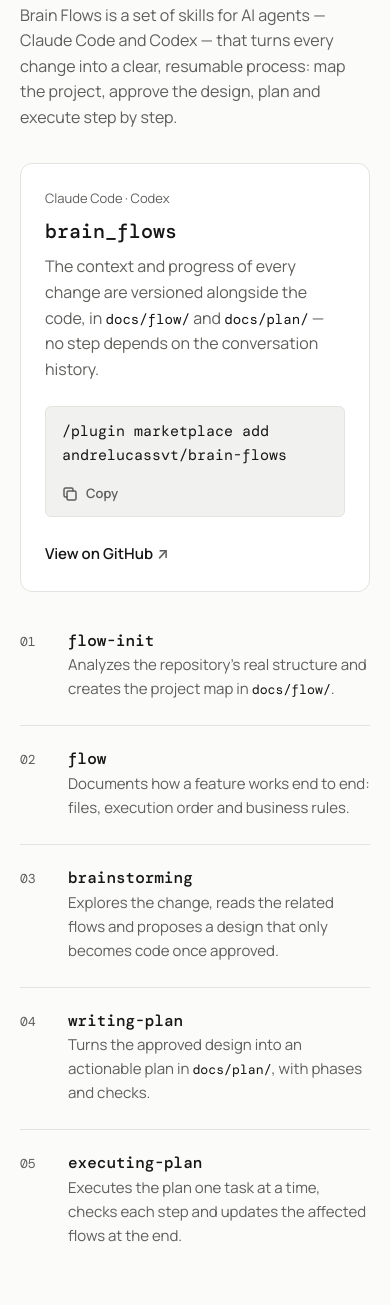
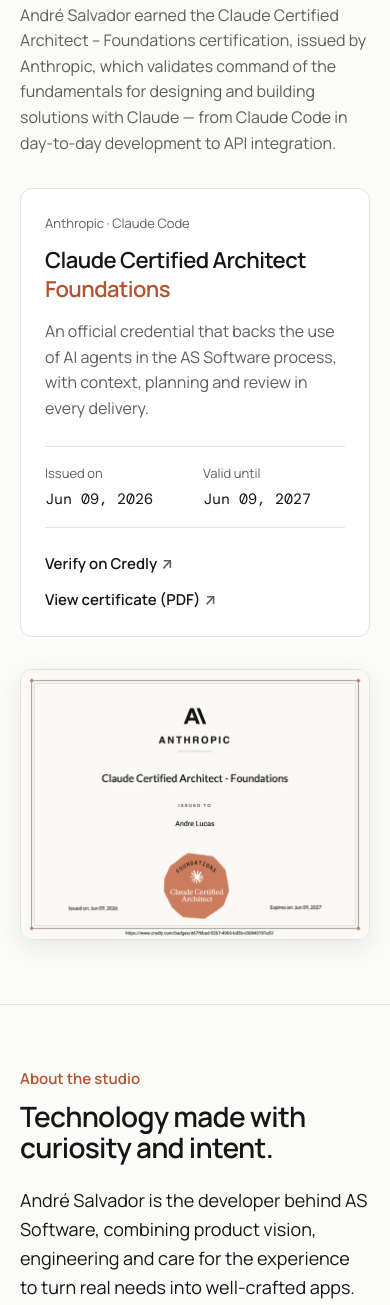
Before and after one commit to andrelucassvt/portifolio-as, a plain HTML site: page index.html in a window 390 px wide. Shown: the part 4057-5362 px from the top of the page. Drawn offline with nearby package versions, Linux system fonts and the light colour scheme.

Commit message:
feat: replace Brain Flows section with Certification section
- Removed the Brain Flows CSS and JavaScript functionality.
- Added new Certification CSS for the Claude Certified Architect section.
- Updated the portfolio layout to include the Certification section.
- Introduced a new PDF document for the certification and a corresponding image.
- Updated localization files to include new certification-related strings.
- Modified the main HTML structure to reflect the changes in the navigation and content sections.

```diff
--- a/assets/css/components/_brain-flows.css
+++ /dev/null
@@ -1,181 +0,0 @@
-/* ==========================================================================
-   COMPONENT / Brain Flows — seção do workflow open source para agentes de IA
-   ========================================================================== */
-
-.brain-section {
-  border-bottom: var(--border-hairline) solid var(--color-border);
-}
-
-.brain-layout {
-  display: grid;
-  grid-template-columns: minmax(18rem, 0.95fr) minmax(0, 1.05fr);
-  align-items: start;
-  gap: clamp(2.5rem, 5vw, 4rem);
-}
-
-/* Destaque do repositório */
-.brain-highlight {
-  padding: var(--space-500);
-  border: var(--border-hairline) solid var(--color-border);
-  border-radius: var(--radius-md);
-  background: var(--color-bg-soft);
-  transition: border-color var(--transition-fast);
-}
-
-.brain-highlight:hover { border-color: var(--color-border-strong); }
-
-.brain-highlight__top {
-  margin-bottom: var(--space-200);
-  font-size: var(--fs-200);
-  color: var(--color-text-muted);
-}
-
-.brain-highlight h3 {
-  font-family: var(--font-mono);
-  font-size: clamp(1.25rem, 2vw, 1.5rem);
-  font-weight: var(--fw-medium);
-  letter-spacing: 0;
-}
-
-.brain-highlight > p:not(.brain-highlight__top) {
-  margin-top: var(--space-200);
-  line-height: var(--lh-normal);
-  color: var(--color-text-muted);
-}
-
-.brain-highlight p code,
-.skill-item p code {
-  font-family: var(--font-mono);
-  font-size: 0.88em;
-  color: var(--color-text);
-}
-
-.brain-command {
-  display: flex;
-  align-items: center;
-  justify-content: space-between;
-  gap: var(--space-300);
-  margin-block: var(--space-400);
-  padding: var(--space-200) var(--space-300);
-  border: var(--border-hairline) solid var(--color-border);
-  border-radius: var(--radius-sm);
-  background: var(--color-surface);
-}
-
-.brain-command code {
-  min-width: 0;
-  max-width: 100%;
-  overflow: hidden;
-  font-family: var(--font-mono);
-  font-size: var(--fs-300);
-  text-overflow: ellipsis;
-  white-space: nowrap;
-}
-
-.brain-command__copy {
-  display: none;
-  flex-shrink: 0;
-  align-items: center;
-  gap: var(--space-100);
-  font-size: var(--fs-200);
-  font-weight: var(--fw-semibold);
-  color: var(--color-text-muted);
-  transition: color var(--transition-fast);
-}
-
-.js .brain-command__copy {
-  display: inline-flex;
-}
-
-.brain-command__copy:hover {
-  color: var(--color-text);
-}
-
-.brain-command__copy.is-copied {
-  color: var(--color-success);
-}
-
-.brain-command__copy svg {
-  width: 1rem;
-  fill: none;
-  stroke: currentColor;
-  stroke-linecap: round;
-  stroke-linejoin: round;
-  stroke-width: 1.5;
-}
-
-.brain-highlight > a {
-  display: inline-flex;
-  gap: var(--space-050);
-  font-size: var(--fs-300);
-  font-weight: var(--fw-semibold);
-  transition: color var(--transition-fast);
-}
-
-.brain-highlight > a:hover { color: var(--color-primary); }
-.brain-highlight > a span { color: var(--color-text-muted); }
-
-/* Lista de skills */
-.skill-list {
-  display: grid;
-}
-
-.skill-item {
-  display: grid;
-  grid-template-columns: 2rem minmax(0, 1fr);
-  gap: var(--space-300);
-  padding-block: var(--space-400);
-  border-top: var(--border-hairline) solid var(--color-border);
-}
-
-.skill-item:first-child {
-  padding-top: 0;
-  border-top: 0;
-}
-
-.skill-item__index {
-  font-family: var(--font-mono);
-  font-size: var(--fs-200);
-  line-height: 1.6;
-  color: var(--color-text-muted);
-}
-
-.skill-item h3 {
-  font-family: var(--font-mono);
-  font-size: var(--fs-400);
-  font-weight: var(--fw-medium);
-  letter-spacing: 0;
-}
-
-.skill-item p {
-  margin-top: var(--space-050);
-  font-size: var(--fs-300);
-  line-height: var(--lh-normal);
-  color: var(--color-text-muted);
-}
-
-@media (max-width: 1024px) {
-  .brain-layout {
-    grid-template-columns: minmax(0, 1fr);
-  }
-}
-
-@media (max-width: 540px) {
-  .brain-highlight {
-    padding: var(--space-400);
-  }
-
-  .brain-command {
-    align-items: flex-start;
-    flex-direction: column;
-  }
-
-  /* Em telas estreitas o comando quebra em várias linhas em vez de ser
-     cortado com reticências. */
-  .brain-command code {
-    overflow: visible;
-    overflow-wrap: anywhere;
-    text-overflow: clip;
-    white-space: normal;
-  }
-}
--- /dev/null
+++ b/assets/css/components/_certification.css
@@ -0,0 +1,127 @@
+/* ==========================================================================
+   COMPONENT / Certification — seção da certificação Claude (Anthropic)
+   ========================================================================== */
+
+.cert-section {
+  border-bottom: var(--border-hairline) solid var(--color-border);
+}
+
+.cert-layout {
+  display: grid;
+  grid-template-columns: minmax(18rem, 0.95fr) minmax(0, 1.05fr);
+  align-items: center;
+  gap: var(--space-700);
+}
+
+/* Card com os dados da credencial */
+.cert-card {
+  padding: var(--space-500);
+  border: var(--border-hairline) solid var(--color-border);
+  border-radius: var(--radius-md);
+  background: var(--color-bg-soft);
+  transition: border-color var(--transition-fast);
+}
+
+.cert-card:hover { border-color: var(--color-border-strong); }
+
+.cert-card__top {
+  margin-bottom: var(--space-200);
+  font-size: var(--fs-200);
+  color: var(--color-text-muted);
+}
+
+.cert-card h3 {
+  font-size: var(--fs-650);
+  font-weight: var(--fw-semibold);
+  line-height: var(--lh-snug);
+}
+
+.cert-card h3 span {
+  display: block;
+  color: var(--color-primary);
+}
+
+.cert-card__desc {
+  margin-top: var(--space-300);
+  line-height: var(--lh-normal);
+  color: var(--color-text-muted);
+}
+
+.cert-card__facts {
+  display: grid;
+  grid-template-columns: repeat(2, minmax(0, 1fr));
+  gap: var(--space-300);
+  margin-block: var(--space-400);
+  padding-block: var(--space-300);
+  border-block: var(--border-hairline) solid var(--color-border);
+}
+
+.cert-card__facts dt {
+  font-size: var(--fs-200);
+  color: var(--color-text-muted);
+}
+
+.cert-card__facts dd {
+  margin-top: var(--space-050);
+  font-family: var(--font-mono);
+  font-size: var(--fs-300);
+}
+
+.cert-card__links {
+  display: flex;
+  flex-wrap: wrap;
+  gap: var(--space-200) var(--space-400);
+}
+
+.cert-card__links a {
+  display: inline-flex;
+  gap: var(--space-050);
+  font-size: var(--fs-300);
+  font-weight: var(--fw-semibold);
+  transition: color var(--transition-fast);
+}
+
+.cert-card__links a:hover { color: var(--color-primary); }
+.cert-card__links a span { color: var(--color-text-muted); }
+
+/* Miniatura do certificado */
+.cert-preview a {
+  display: block;
+  overflow: hidden;
+  border: var(--border-hairline) solid var(--color-border);
+  border-radius: var(--radius-md);
+  box-shadow: var(--shadow-md);
+  transition: box-shadow var(--transition-base), transform var(--transition-base);
+}
+
+.cert-preview a:hover {
+  box-shadow: var(--shadow-lg);
+  transform: translateY(calc(var(--space-050) * -1));
+}
+
+.cert-preview img {
+  display: block;
+  width: 100%;
+  height: auto;
+}
+
+@media (prefers-reduced-motion: reduce) {
+  .cert-preview a:hover { transform: none; }
+}
+
+@media (max-width: 1024px) {
+  .cert-layout {
+    grid-template-columns: minmax(0, 1fr);
+    gap: var(--space-500);
+  }
+}
+
+@media (max-width: 540px) {
+  .cert-card {
+    padding: var(--space-400);
+  }
+
+  .cert-card h3 {
+    font-size: var(--fs-600);
+  }
+}
--- a/assets/css/components/_portfolio.css
+++ b/assets/css/components/_portfolio.css
@@ -61,7 +61,7 @@
   color: var(--color-text-muted);
 }
 
-/* Cabeçalho de coleção (apps, brain flows, apps.html) */
+/* Cabeçalho de coleção (apps, certificação, apps.html) */
 .collection-heading {
   display: grid;
   grid-template-columns: minmax(0, 1fr) minmax(18rem, 0.8fr);
--- a/assets/js/locales.js
+++ b/assets/js/locales.js
@@ -24,6 +24,7 @@ window.LOCALES = {
     "nav.allApps": "Todos os apps",
     "nav.about": "Sobre",
     "nav.contact": "Contato",
+    "nav.certification": "Certificação",
     "header.contact": "Vamos conversar",
 
     "hero.eyebrow": "Aplicativos & tecnologia",
@@ -78,19 +79,19 @@ window.LOCALES = {
     "plugins.video.desc": "Timeline nativa e contínua para vídeos e imagens, com preview em uma única textura Flutter, edição não destrutiva, áudio, transições e exportação MP4.",
     "plugins.verify.desc": "Verificação local de compras e assinaturas com as APIs oficiais da App Store e do Google Play, sem exigir um servidor próprio para a validação.",
 
-    "brain.eyebrow": "Open Source no GitHub",
-    "brain.title": "Um workflow para agentes que <em>documentam antes de codar.</em>",
-    "brain.intro": "Brain Flows é um conjunto de skills para agentes de IA — Claude Code e Codex — que transforma cada mudança em um processo claro e retomável: mapear o projeto, aprovar o design, planejar e executar passo a passo.",
-    "brain.highlight": "O contexto e o progresso de cada mudança ficam versionados junto com o código, em <code>docs/flow/</code> e <code>docs/plan/</code> — nenhuma etapa depende do histórico da conversa.",
-    "brain.copyAria": "Copiar comando de instalação",
-    "brain.copy": "Copiar",
-    "brain.github": "Ver no GitHub",
-    "brain.githubAria": "Abrir Brain Flows no GitHub",
-    "brain.skill1": "Analisa a estrutura real do repositório e cria o mapa do projeto em <code>docs/flow/</code>.",
-    "brain.skill2": "Documenta como uma feature funciona de ponta a ponta: arquivos, ordem de execução e regras de negócio.",
-    "brain.skill3": "Explora a mudança, lê os flows relacionados e propõe um design que só vira código após aprovação.",
-    "brain.skill4": "Transforma o design aprovado em um plano acionável em <code>docs/plan/</code>, com fases e verificações.",
-    "brain.skill5": "Executa o plano uma tarefa por vez, verifica cada etapa e atualiza os flows afetados ao final.",
+    "cert.eyebrow": "Certificação Anthropic",
+    "cert.title": "Certificado oficialmente em <em>arquitetura com Claude.</em>",
+    "cert.intro": "André Salvador conquistou a certificação Claude Certified Architect – Foundations, emitida pela Anthropic, que comprova o domínio dos fundamentos para projetar e construir soluções com Claude — do Claude Code no dia a dia de desenvolvimento à integração com a API.",
+    "cert.desc": "Uma credencial oficial que respalda o uso de agentes de IA no processo da AS Software, com contexto, planejamento e revisão em cada entrega.",
+    "cert.issued": "Emitido em",
+    "cert.issuedDate": "09 jun 2026",
+    "cert.expires": "Válido até",
+    "cert.expiresDate": "09 jun 2027",
+    "cert.verify": "Verificar no Credly",
+    "cert.verifyAria": "Verificar a certificação no Credly",
+    "cert.pdf": "Ver certificado em PDF",
+    "cert.pdfAria": "Abrir o certificado em PDF",
+    "cert.imageAlt": "Certificado Claude Certified Architect – Foundations emitido pela Anthropic",
 
     "about.eyebrow": "Sobre o estúdio",
     "about.title": "Tecnologia feita com <em>curiosidade e intenção.</em>",
@@ -128,6 +129,7 @@ window.LOCALES = {
     "nav.allApps": "All apps",
     "nav.about": "About",
     "nav.contact": "Contact",
+    "nav.certification": "Certification",
     "header.contact": "Let's talk",
 
     "hero.eyebrow": "Apps & technology",
@@ -182,19 +184,19 @@ window.LOCALES = {
     "plugins.video.desc": "A native, continuous timeline for videos and images, with preview in a single Flutter texture, non-destructive editing, audio, transitions and MP4 export.",
     "plugins.verify.desc": "Local verification of purchases and subscriptions using the official App Store and Google Play APIs, with no need for your own server to validate them.",
 
-    "brain.eyebrow": "Open Source on GitHub",
-    "brain.title": "A workflow for agents that <em>document before coding.</em>",
-    "brain.intro": "Brain Flows is a set of skills for AI agents — Claude Code and Codex — that turns every change into a clear, resumable process: map the project, approve the design, plan and execute step by step.",
-    "brain.highlight": "The context and progress of every change are versioned alongside the code, in <code>docs/flow/</code> and <code>docs/plan/</code> — no step depends on the conversation history.",
-    "brain.copyAria": "Copy install command",
-    "brain.copy": "Copy",
-    "brain.github": "View on GitHub",
-    "brain.githubAria": "Open Brain Flows on GitHub",
-    "brain.skill1": "Analyzes the repository's real structure and creates the project map in <code>docs/flow/</code>.",
-    "brain.skill2": "Documents how a feature works end to end: files, execution order and business rules.",
-    "brain.skill3": "Explores the change, reads the related flows and proposes a design that only becomes code once approved.",
-    "brain.skill4": "Turns the approved design into an actionable plan in <code>docs/plan/</code>, with phases and checks.",
-    "brain.skill5": "Executes the plan one task at a time, checks each step and updates the affected flows at the end.",
+    "cert.eyebrow": "Anthropic Certification",
+    "cert.title": "Officially certified in <em>architecting with Claude.</em>",
+    "cert.intro": "André Salvador earned the Claude Certified Architect – Foundations certification, issued by Anthropic, which validates command of the fundamentals for designing and building solutions with Claude — from Claude Code in day-to-day development to API integration.",
+    "cert.desc": "An official credential that backs the use of AI agents in the AS Software process, with context, planning and review in every delivery.",
+    "cert.issued": "Issued on",
+    "cert.issuedDate": "Jun 09, 2026",
+    "cert.expires": "Valid until",
+    "cert.expiresDate": "Jun 09, 2027",
+    "cert.verify": "Verify on Credly",
+    "cert.verifyAria": "Verify the certification on Credly",
+    "cert.pdf": "View certificate (PDF)",
+    "cert.pdfAria": "Open the certificate as PDF",
+    "cert.imageAlt": "Claude Certified Architect – Foundations certificate issued by Anthropic",
 
     "about.eyebrow": "About the studio",
     "about.title": "Technology made with <em>curiosity and intent.</em>",
@@ -232,6 +234,7 @@ window.LOCALES = {
     "nav.allApps": "Todas las apps",
     "nav.about": "Acerca de",
     "nav.contact": "Contacto",
+    "nav.certification": "Certificación",
     "header.contact": "Hablemos",
 
     "hero.eyebrow": "Aplicaciones & tecnología",
@@ -286,19 +289,19 @@ window.LOCALES = {
     "plugins.video.desc": "Línea de tiempo nativa y continua para videos e imágenes, con vista previa en una única textura de Flutter, edición no destructiva, audio, transiciones y exportación a MP4.",
     "plugins.verify.desc": "Verificación local de compras y suscripciones con las APIs oficiales de la App Store y de Google Play, sin necesidad de un servidor propio para la validación.",
 
-    "brain.eyebrow": "Código abierto en GitHub",
-    "brain.title": "Un workflow para agentes que <em>documentan antes de programar.</em>",
-    "brain.intro": "Brain Flows es un conjunto de skills para agentes de IA — Claude Code y Codex — que convierte cada cambio en un proceso claro y reanudable: mapear el proyecto, aprobar el diseño, planificar y ejecutar paso a paso.",
-    "brain.highlight": "El contexto y el progreso de cada cambio quedan versionados junto con el código, en <code>docs/flow/</code> y <code>docs/plan/</code> — ninguna etapa depende del historial de la conversación.",
-    "brain.copyAria": "Copiar comando de instalación",
-    "brain.copy": "Copiar",
-    "brain.github": "Ver en GitHub",
-    "brain.githubAria": "Abrir Brain Flows en GitHub",
-    "brain.skill1": "Analiza la estructura real del repositorio y crea el mapa del proyecto en <code>docs/flow/</code>.",
-    "brain.skill2": "Documenta cómo funciona una feature de punta a punta: archivos, orden de ejecución y reglas de negocio.",
-    "brain.skill3": "Explora el cambio, lee los flows relacionados y propone un diseño que solo se convierte en código tras su aprobación.",
-    "brain.skill4": "Convierte el diseño aprobado en un plan accionable en <code>docs/plan/</code>, con fases y verificaciones.",
-    "brain.skill5": "Ejecuta el plan una tarea a la vez, verifica cada etapa y actualiza los flows afectados al final.",
+    "cert.eyebrow": "Certificación Anthropic",
+    "cert.title": "Certificado oficialmente en <em>arquitectura con Claude.</em>",
+    "cert.intro": "André Salvador obtuvo la certificación Claude Certified Architect – Foundations, emitida por Anthropic, que acredita el dominio de los fundamentos para diseñar y construir soluciones con Claude — desde Claude Code en el desarrollo diario hasta la integración con la API.",
+    "cert.desc": "Una credencial oficial que respalda el uso de agentes de IA en el proceso de AS Software, con contexto, planificación y revisión en cada entrega.",
+    "cert.issued": "Emitido el",
+    "cert.issuedDate": "09 jun 2026",
+    "cert.expires": "Válido hasta",
+    "cert.expiresDate": "09 jun 2027",
+    "cert.verify": "Verificar en Credly",
+    "cert.verifyAria": "Verificar la certificación en Credly",
+    "cert.pdf": "Ver certificado en PDF",
+    "cert.pdfAria": "Abrir el certificado en PDF",
+    "cert.imageAlt": "Certificado Claude Certified Architect – Foundations emitido por Anthropic",
 
     "about.eyebrow": "Sobre el estudio",
     "about.title": "Tecnología hecha con <em>curiosidad e intención.</em>",
--- a/index.html
+++ b/index.html
@@ -35,7 +35,7 @@
   <link rel="stylesheet" href="assets/css/components/_nav.css?v=20261104">
   <link rel="stylesheet" href="assets/css/components/_card.css?v=20261104">
   <link rel="stylesheet" href="assets/css/components/_portfolio.css?v=20261104">
-  <link rel="stylesheet" href="assets/css/components/_brain-flows.css?v=20261104">
+  <link rel="stylesheet" href="assets/css/components/_certification.css?v=20261104">
   <link rel="stylesheet" href="assets/css/components/_app-directory.css?v=20261104">
   <link rel="stylesheet" href="assets/css/components/_lang-switch.css?v=20261104">
   <link rel="stylesheet" href="assets/css/utilities/_utilities.css?v=20261104">
@@ -63,7 +63,7 @@
         <ul class="nav__list">
           <li><a href="#apps" class="nav__link" data-i18n="nav.apps">Aplicativos</a></li>
           <li><a href="#plugins" class="nav__link">Open Source</a></li>
-          <li><a href="#brain-flows" class="nav__link">Brain Flows</a></li>
+          <li><a href="#certificacao" class="nav__link" data-i18n="nav.certification">Certificação</a></li>
           <li><a href="#sobre" class="nav__link" data-i18n="nav.about">Sobre</a></li>
           <li><a href="#contato" class="nav__link" data-i18n="nav.contact">Contato</a></li>
         </ul>
@@ -232,62 +232,36 @@
       </div>
     </section>
 
-    <section class="section brain-section" id="brain-flows">
+    <section class="section cert-section" id="certificacao">
       <div class="container">
         <div class="collection-heading" data-reveal>
           <div>
-            <p class="eyebrow" data-i18n="brain.eyebrow">Open Source no GitHub</p>
-            <h2 data-i18n-html="brain.title">Um workflow para agentes que <em>documentam antes de codar.</em></h2>
+            <p class="eyebrow" data-i18n="cert.eyebrow">Certificação Anthropic</p>
+            <h2 data-i18n-html="cert.title">Certificado oficialmente em <em>arquitetura com Claude.</em></h2>
           </div>
-          <p data-i18n="brain.intro">Brain Flows é um conjunto de skills para agentes de IA — Claude Code e Codex — que transforma cada mudança em um processo claro e retomável: mapear o projeto, aprovar o design, planejar e executar passo a passo.</p>
+          <p data-i18n="cert.intro">André Salvador conquistou a certificação Claude Certified Architect – Foundations, emitida pela Anthropic, que comprova o domínio dos fundamentos para projetar e construir soluções com Claude — do Claude Code no dia a dia de desenvolvimento à integração com a API.</p>
         </div>
 
-        <div class="brain-layout">
-          <article class="brain-highlight" data-reveal>
-            <p class="brain-highlight__top">Claude Code · Codex</p>
-            <h3>brain_<wbr>flows</h3>
-            <p data-i18n-html="brain.highlight">O contexto e o progresso de cada mudança ficam versionados junto com o código, em <code>docs/flow/</code> e <code>docs/plan/</code> — nenhuma etapa depende do histórico da conversa.</p>
-            <div class="brain-command"><code>/plugin marketplace add andrelucassvt/brain-flows</code><button class="brain-command__copy" type="button" data-copy aria-label="Copiar comando de instalação" data-i18n-attr="aria-label:brain.copyAria"><svg viewBox="0 0 16 16" aria-hidden="true"><rect x="5" y="5" width="9" height="9" rx="1.5"/><path d="M11 5V3.5A1.5 1.5 0 0 0 9.5 2h-6A1.5 1.5 0 0 0 2 3.5v6A1.5 1.5 0 0 0 3.5 11H5"/></svg><span aria-live="polite" data-i18n="brain.copy">Copiar</span></button></div>
-            <a href="https://github.com/andrelucassvt/brain-flows" target="_blank" rel="noopener" aria-label="Abrir Brain Flows no GitHub" data-i18n="brain.github" data-i18n-attr="aria-label:brain.githubAria">Ver no GitHub <span>↗</span></a>
+        <div class="cert-layout">
+          <article class="cert-card" data-reveal>
+            <p class="cert-card__top">Anthropic · Claude Code</p>
+            <h3>Claude Certified Architect <span>Foundations</span></h3>
+            <p class="cert-card__desc" data-i18n="cert.desc">Uma credencial oficial que respalda o uso de agentes de IA no processo da AS Software, com contexto, planejamento e revisão em cada entrega.</p>
+            <dl class="cert-card__facts">
+              <div><dt data-i18n="cert.issued">Emitido em</dt><dd><time datetime="2026-06-09" data-i18n="cert.issuedDate">09 jun 2026</time></dd></div>
+              <div><dt data-i18n="cert.expires">Válido até</dt><dd><time datetime="2027-06-09" data-i18n="cert.expiresDate">09 jun 2027</time></dd></div>
+            </dl>
+            <div class="cert-card__links">
+              <a href="https://www.credly.com/badges/d67f6bad-02b7-4066-bd5b-c00840197a53" target="_blank" rel="noopener" aria-label="Verificar a certificação no Credly" data-i18n="cert.verify" data-i18n-attr="aria-label:cert.verifyAria">Verificar no Credly <span>↗</span></a>
+              <a href="assets/docs/claude-certified-architect-foundations.pdf" target="_blank" rel="noopener" aria-label="Abrir o certificado em PDF" data-i18n="cert.pdf" data-i18n-attr="aria-label:cert.pdfAria">Ver certificado em PDF <span>↗</span></a>
+            </div>
           </article>
 
-          <ol class="skill-list">
-            <li class="skill-item" data-reveal>
-              <span class="skill-item__index">01</span>
-              <div>
-                <h3>flow-init</h3>
-                <p data-i18n-html="brain.skill1">Analisa a estrutura real do repositório e cria o mapa do projeto em <code>docs/flow/</code>.</p>
-              </div>
-            </li>
-            <li class="skill-item" data-reveal>
-              <span class="skill-item__index">02</span>
-              <div>
-                <h3>flow</h3>
-                <p data-i18n-html="brain.skill2">Documenta como uma feature funciona de ponta a ponta: arquivos, ordem de execução e regras de negócio.</p>
-              </div>
-            </li>
-            <li class="skill-item" data-reveal>
-              <span class="skill-item__index">03</span>
-              <div>
-                <h3>brainstorming</h3>
-                <p data-i18n-html="brain.skill3">Explora a mudança, lê os flows relacionados e propõe um design que só vira código após aprovação.</p>
-              </div>
-            </li>
-            <li class="skill-item" data-reveal>
-              <span class="skill-item__index">04</span>
-              <div>
-                <h3>writing-plan</h3>
-                <p data-i18n-html="brain.skill4">Transforma o design aprovado em um plano acionável em <code>docs/plan/</code>, com fases e verificações.</p>
-              </div>
-            </li>
-            <li class="skill-item" data-reveal>
-              <span class="skill-item__index">05</span>
-              <div>
-                <h3>executing-plan</h3>
-                <p data-i18n-html="brain.skill5">Executa o plano uma tarefa por vez, verifica cada etapa e atualiza os flows afetados ao final.</p>
-              </div>
-            </li>
-          </ol>
+          <figure class="cert-preview" data-reveal>
+            <a href="assets/docs/claude-certified-architect-foundations.pdf" target="_blank" rel="noopener" aria-label="Abrir o certificado em PDF" data-i18n-attr="aria-label:cert.pdfAria">
+              <img src="assets/img/claude-certified-architect.webp" width="1400" height="1082" loading="lazy" decoding="async" alt="Certificado Claude Certified Architect – Foundations emitido pela Anthropic" data-i18n-attr="alt:cert.imageAlt">
+            </a>
+          </figure>
         </div>
       </div>
     </section>
@@ -332,7 +306,7 @@
       </a>
       <p data-i18n="footer.tagline">Aplicativos multiplataforma e ferramentas para desenvolvedores.</p>
       <div class="site-footer__nav">
-        <a href="#apps" data-i18n="nav.apps">Aplicativos</a><a href="apps.html" data-i18n="nav.allApps">Todos os apps</a><a href="#plugins" data-i18n="footer.plugins">Plugins Open Source</a><a href="#brain-flows">Brain Flows</a><a href="#sobre" data-i18n="nav.about">Sobre</a>
+        <a href="#apps" data-i18n="nav.apps">Aplicativos</a><a href="apps.html" data-i18n="nav.allApps">Todos os apps</a><a href="#plugins" data-i18n="footer.plugins">Plugins Open Source</a><a href="#certificacao" data-i18n="nav.certification">Certificação</a><a href="#sobre" data-i18n="nav.about">Sobre</a>
       </div>
       <a class="site-footer__email" href="mailto:anl.software.contato@gmail.com">anl.software.contato@gmail.com</a>
     </div>
```
Also changed, not shown: apps.html (+2 -3 lines), assets/js/main.js (+0 -27 lines), assets/img/claude-certified-architect.webp (added), 5 other files.
